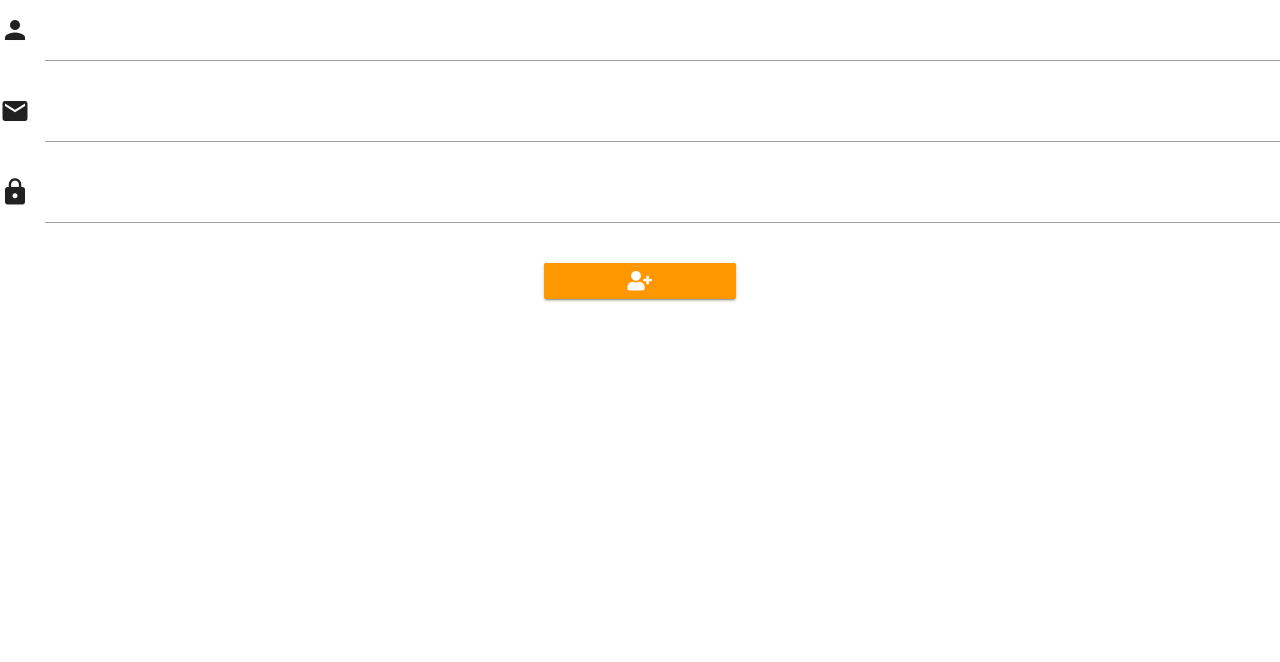
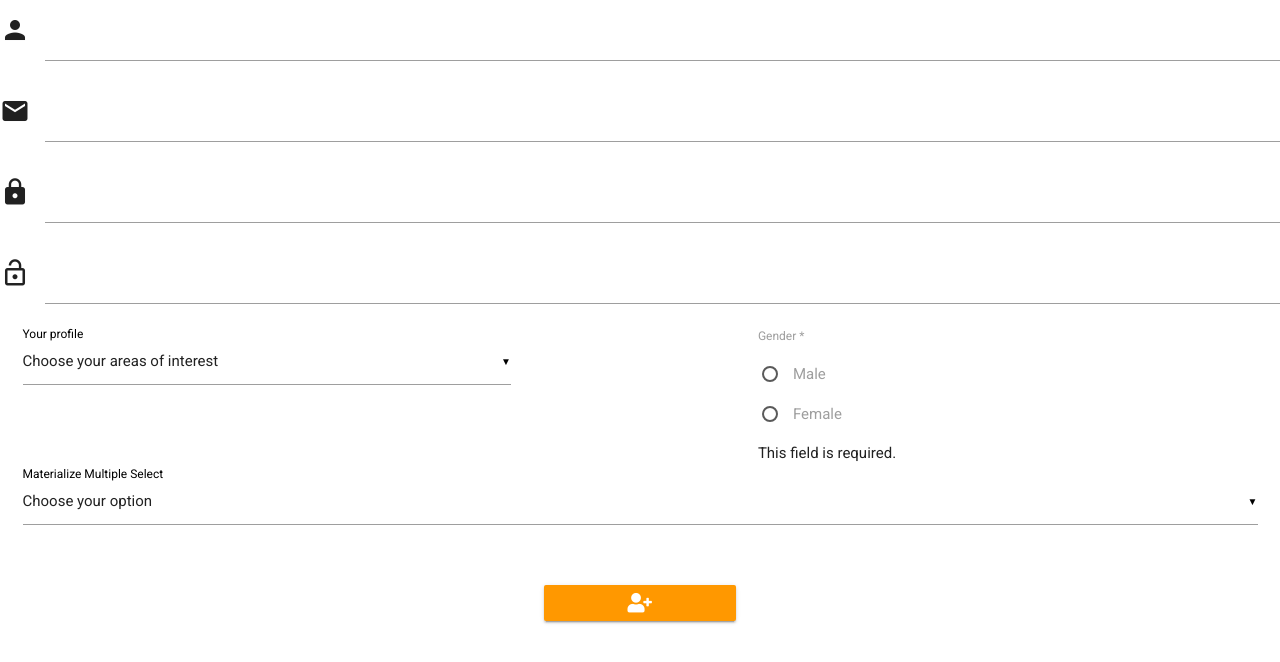
Before and after one commit to ivanstoykovivanov-telerik/JS_project, a plain HTML site: page test.html in a window 1280 px wide. Drawn offline with nearby package versions, Linux system fonts and the light colour scheme.

Commit message:
Select dropdown added

```diff
--- a/test.html
+++ b/test.html
@@ -23,53 +23,78 @@
 </head>
 
 <body>
-    <form id="register-form"  action novalidate="novalidate" >
-        <div class="input-field">
+    <div class="row">
+        <form id="register-form" action novalidate="novalidate">
+            <div class="input-field s12">
                 <i class="material-icons prefix">person</i>
-            <input id="username" name="username" type="text" data-error=".errorTxt1"  >
+                <input id="username" name="username" type="text" data-error=".errorTxt1">
                 <div class="errorTxt1 error_display"></div>
                 <label class="white-text" for="username">Username</label>
             </div>
-        <!-- TEST -->
-        <!-- <div class="input-field col s12">
-            <label for="uname" class="">Username*</label>
-            <input id="uname" name="uname" type="text" data-error=".errorTxt1">
-            <div class="errorTxt1"></div>
-        </div> -->
-        <!-- TEST -->
-        <div class="input-field">
+            <div class="input-field s12">
                 <i class="material-icons prefix">email</i>
-            <input id="email" name="email" type="email"  data-error=".errorTxt2" >
+                <input id="email" name="email" type="email" data-error=".errorTxt2">
                 <label class="white-text" for="email">Email</label>
                 <div class="errorTxt2 error_display"></div>
             </div>
             <div class="input-field">
                 <i class="material-icons prefix">lock</i>
-            <input id="password" name="password" type="password"  data-error=".errorTxt3" >
+                <input id="password" name="password" type="password" data-error=".errorTxt3">
                 <label class="white-text" for="password">Password</label>
                 <div class="errorTxt3"></div>
             </div>
-            <!-- <div class="input-field">
+            <div class="input-field">
                 <i class="material-icons prefix">lock_open</i>
-                <input type="email" id="repassword" data-error=".errorTxt4">
-                <label class="white-text" for="email">Repeat Password</label>
-            </div>  -->
-        <!-- <div class="input-field">
-            <label for="crole">Role *</label>
-            <select class="error browser-default" id="crole" name="crole" data-error=".errorTxt6">
-                <option value="" disabled="" selected="">Choose your areas of interest</option>
+                <input id="repassword" name="repassword" type="password" data-error=".errorTxt4">
+                <label class="white-text" for="repassword">Repeat Password</label>
+            </div>
+            <div class="row">
+                <div class="col s5">
+                        <div class="input-field col s12">
+                            <select multiple id="crole" name="crole" data-error=".errorTxt6">
+                                <option value="" disabled selected>Choose your areas of interest</option>
                                 <option value="1">Art</option>
                                 <option value="2">Theater</option>
                                 <option value="3">Film</option>
-                <option value="3">Music</option>
-                <option value="3">Photography</option>
-                <option value="3">Dance</option>
-                <option value="3">Dance</option>
+                                <option value="4">Music</option>
+                                <option value="5">Photography</option>
+                                <option value="6">Dance</option>
+                                <option value="7">Sculpture</option>
                             </select>
-            <div class="input-field">
-                <div class="errorTxt6"></div>
+                            <label>Your profile</label>
                         </div>
                     </div>
+                <div class="col s5 offset-s2">
+                    <label for="genter_select">Gender *</label>
+                    <p>
+                        <input name="cgender" type="radio" id="gender_male" data-error=".errorTxt8" aria-required="true" class="error" aria-describedby="cgender-error">
+                        <label for="gender_male">Male</label>
+                    </p>
+                    <p>
+                        <input name="cgender" type="radio" id="gender_female" value="f" class="error">
+                        <label for="gender_female">Female</label>
+                    </p>
+                    <div class="input-field">
+                        <div class="errorTxt8">
+                            <div id="cgender-error" class="error">This field is required.</div>
+                        </div>
+                    </div>
+                </div>
+                <div class="row">
+                    <div class="col s12">
+                        <div class="input-field col s12">
+                            <select multiple>
+                                <option value="" disabled selected>Choose your option</option>
+                                <option value="1">Option 1</option>
+                                <option value="2">Option 2</option>
+                                <option value="3">Option 3</option>
+                            </select>
+                            <label>Materialize Multiple Select</label>
+                        </div>
+                    </div>
+                </div>
+            </div>
+
             <!-- <div class="input-field"></div> -->
             <!-- <div class="col s12">
                 <label for="genter_select">Gender *</label>
@@ -99,6 +124,7 @@
                 <i class="fas fa-user-plus center-align"></i>
             </button>
         </form>
+    </div>
 
 
     <!--Import jQuery before materialize.js-->
@@ -107,5 +133,12 @@
     <script type="text/javascript" src="https://cdnjs.cloudflare.com/ajax/libs/jquery-validate/1.17.0/jquery.validate.min.js"></script>
     <script type="text/javascript" src="https://cdnjs.cloudflare.com/ajax/libs/jquery-validate/1.17.0/additional-methods.min.js"></script>
     <script src="js/form_validations/register_form_validation.js"></script>
+    <script>
+        $(document).ready(function () {
+            //Initialize SELECT
+            $('select').material_select();
+        });
+    </script>
 </body>
+
 </html>
```
Also changed, not shown: index.html (+1 -1 lines). Lines whose indentation alone changed are shown as unchanged.
